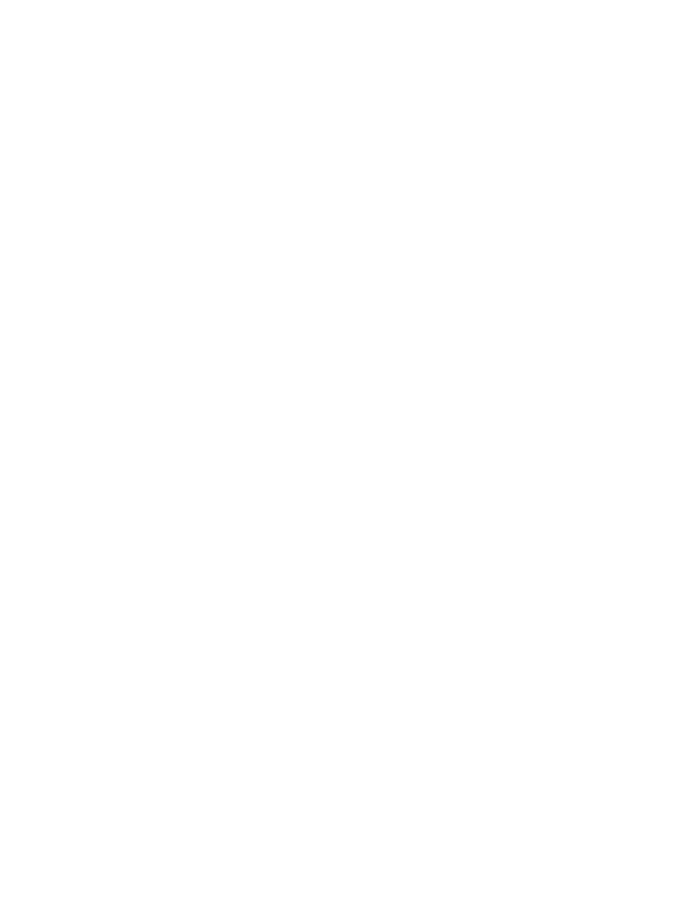
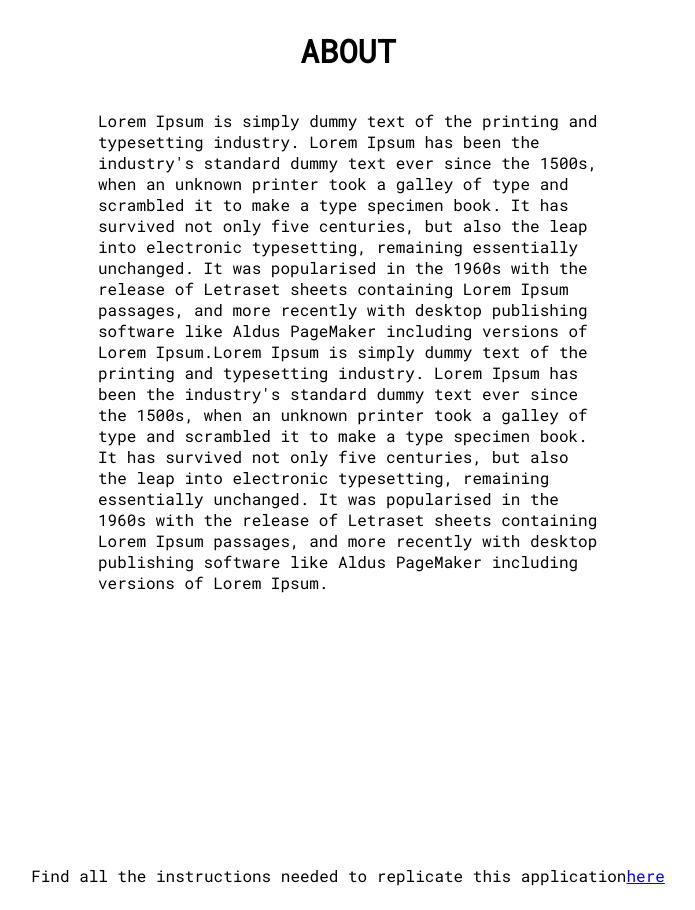
Before and after one commit to LeonardPoissant/Tool-Box, a React (Create React App) app in the folder client/: page /About in a window 1280 px wide. Shown: the whole page, without its empty margins (292-987 px from the left). Before the commit the page ends 800 px from the top, so only its background shows below. Built offline with nearby package versions, Linux system fonts and the light colour scheme.

Commit message:
UX per client request

```diff
--- /dev/null
+++ b/client/src/Components/About.js
@@ -0,0 +1,53 @@
+import React from "react";
+
+import styled from "styled-components";
+
+const About = () => {
+  return (
+    <Wrapper>
+      <h1> ABOUT</h1>
+
+      <Paragraph>
+        Lorem Ipsum is simply dummy text of the printing and typesetting
+        industry. Lorem Ipsum has been the industry's standard dummy text ever
+        since the 1500s, when an unknown printer took a galley of type and
+        scrambled it to make a type specimen book. It has survived not only five
+        centuries, but also the leap into electronic typesetting, remaining
+        essentially unchanged. It was popularised in the 1960s with the release
+        of Letraset sheets containing Lorem Ipsum passages, and more recently
+        with desktop publishing software like Aldus PageMaker including versions
+        of Lorem Ipsum.Lorem Ipsum is simply dummy text of the printing and
+        typesetting industry. Lorem Ipsum has been the industry's standard dummy
+        text ever since the 1500s, when an unknown printer took a galley of type
+        and scrambled it to make a type specimen book. It has survived not only
+        five centuries, but also the leap into electronic typesetting, remaining
+        essentially unchanged. It was popularised in the 1960s with the release
+        of Letraset sheets containing Lorem Ipsum passages, and more recently
+        with desktop publishing software like Aldus PageMaker including versions
+        of Lorem Ipsum.
+      </Paragraph>
+
+      <Instructions>
+        Find all the instructions needed to replicate this application
+        <a href="https://github.com/LeonardPoissant/Tool-Box">here</a>
+      </Instructions>
+    </Wrapper>
+  );
+};
+
+const Wrapper = styled.div`
+  display: flex;
+  flex-direction: column;
+  align-items: center;
+  justify-content: space-around;
+`;
+
+const Paragraph = styled.p`
+  width: 500px;
+`;
+
+const Instructions = styled.p`
+  padding-top: 240px;
+`;
+
+export default About;
--- /dev/null
+++ b/client/src/Components/App.css
@@ -0,0 +1,5 @@
+@import url("https://fonts.googleapis.com/css2?family=Roboto+Mono&display=swap");
+
+.wrapper {
+  font-family: "Roboto Mono", monospace;
+}
--- a/client/src/Components/App.js
+++ b/client/src/Components/App.js
@@ -4,24 +4,30 @@ import { BrowserRouter, Switch, Route } from "react-router-dom";
 import ToolBox from "./MyToolbox";
 import HaikuGenerator from "./HaikuGenerator";
 import CreateHaikuDatabase from "./HaikuDataBase";
-import Header from "./Header";
+import About from "./About";
+
+import "./App.css";
 
 function App() {
   return (
+    <div className="wrapper">
       <BrowserRouter>
-      <Header />
         <Switch>
           <Route exact path="/">
             <ToolBox />
           </Route>
-        <Route path="/HaikuGenerator/">
+          <Route path="/HaikuGenerator/:id">
             <HaikuGenerator />
           </Route>
-        <Route path="/CreateMyHaikuDataBase">
+          <Route path="/CreateMyHaikuDataBase/:id">
             <CreateHaikuDatabase />
+          </Route>
+          <Route path="/About">
+            <About />
           </Route>
         </Switch>
       </BrowserRouter>
+    </div>
   );
 }
 
--- a/client/src/Components/HaikuDataBase.js
+++ b/client/src/Components/HaikuDataBase.js
@@ -1,5 +1,7 @@
-import React, { useContext, useState } from "react";
+import React, { useContext, useState, useEffect } from "react";
+import { Link } from "react-router-dom";
 import styled from "styled-components";
+import { useHistory } from "react-router-dom";
 
 import { HaikuContext } from "../HaikuContext/HaikuDataBaseContext";
 
@@ -13,50 +15,69 @@ const CreateHaikuDatabase = () => {
     haikuDb,
   } = useContext(HaikuContext);
 
+  const history = useHistory();
+
   // handle input change
 
-  console.log("haikuDb", haikuDb);
+  useEffect(() => {
+    setHaikuDataBaseName(sessionStorage.getItem("haikuDataBaseName"));
+  });
+
+  console.log("haikuDataBaseName", haikuDataBaseName);
 
   //handle adding new input fields
 
+  //handleCreateHaikuDatabase(),
+  //history.push(`/HaikuGenerator/${haikuDataBaseName}`);
+
   return (
     <Wrapper>
+      <DbName>{haikuDataBaseName}</DbName>
       <HaikuDataBaseForm onSubmit={(e) => handleCreateHaikuDatabase(e)}>
-        <input
-          type="text"
-          placeholder="Choose your haiku data base name"
-          value={haikuDataBaseName}
-          onChange={(e) => setHaikuDataBaseName(e.target.value)}
-        ></input>
-
         <InputsWrapper>
           <VerseWrapper>
             <VerseInput
               type="text"
               placeholder="type in a verse"
               value={haikuArray}
+              minLength="2"
+              maxLength="28"
               onChange={(e) => setHaikuArray(e.target.value)}
             ></VerseInput>
           </VerseWrapper>
         </InputsWrapper>
-
+        <Instructions>
+          Verses should be between 2 and 28 characters long.. Submit at least 3
+          different verses
+        </Instructions>
         <SubmitHaikuDbButton type="submit">Submit Verses</SubmitHaikuDbButton>
       </HaikuDataBaseForm>
+      <ToGenerator to={`/HaikuGenerator/${haikuDataBaseName}`}>
+        Generate Haiku
+      </ToGenerator>
     </Wrapper>
   );
 };
 
 const Wrapper = styled.div`
   display: flex;
-  justify-content: center;
+  flex-direction: column;
+  justify-content: space-around;
   align-items: center;
   height: 80vh;
+`;
+
+const DbName = styled.div`
+  text-decoration: underline;
+  font-size: 25px;
 `;
 
 const HaikuDataBaseForm = styled.form`
   display: flex;
   flex-direction: column;
-  justify-content: center;
+  justify-content: space-around;
+  align-items: center;
+  height: 300px;
 `;
 
 const InputsWrapper = styled.div`
@@ -72,19 +93,32 @@ const VerseWrapper = styled.div`
 const VerseInput = styled.input`
   padding: 5px;
   margin: 5px;
-  width: 300px;
+  width: 400px;
+  text-align: center;
+  outline: none;
 `;
 
-const AddRemoveWrapper = styled.div`
-  display: flex;
-  align-items: center;
-  justify-content: space-between;
+const Instructions = styled.div`
+  padding-bottom: 100px;
+  color: rgb(204, 204, 204);
 `;
-
-const Button = styled.button``;
 
 const SubmitHaikuDbButton = styled.button`
   padding: 10px;
+  border: none;
+  outline: none;
+  background-color: white;
+  text-decoration: underline;
+  font-size: 25px;
+  :hover {
+    cursor: pointer;
+  }
+`;
+
+const ToGenerator = styled(Link)`
+  color: black;
+  text-decoration: underline;
+  font-size: 25px;
 `;
 
 export default CreateHaikuDatabase;
--- a/client/src/Components/HaikuGenerator.js
+++ b/client/src/Components/HaikuGenerator.js
@@ -1,4 +1,4 @@
-import React, { useContext } from "react";
+import React, { useState, useContext } from "react";
 
 import styled, { keyframes } from "styled-components";
 
@@ -6,14 +6,29 @@ import { HaikuGeneratorContext } from "../HaikuContext/HaikuGeneratorContext";
 import { HaikuContext } from "../HaikuContext/HaikuDataBaseContext";
 
 const HaikuGenerator = () => {
-  const { generatedHaiku, generateNewHaiku, animating } = useContext(
-    HaikuGeneratorContext
-  );
+  //const { generatedHaiku, generateNewHaiku, animating } = useContext(
+  // HaikuGeneratorContext
+  //);
+  const { haikuDb } = useContext(HaikuContext);
 
-  const { haikuDb } = useContext(HaikuContext);
-  if (haikuDb.haikuDataBase != undefined) {
+  const [generatedHaiku, setGeneratedHaiku] = useState([]);
+  const [animating, setAnimating] = useState(false);
+
+  //https://toolzbox.herokuapp.com/allHaikus
+
+  const generateNewHaiku = async () => {
+    fetch(`/allHaikus/${haikuDb._id}`)
+      .then((res) => res.json())
+      .then((randomHaiku) => {
+        setGeneratedHaiku(randomHaiku.dataBaseArray);
+        setAnimating(true);
+      });
+    setAnimating(false);
+  };
+
+  /*if (haikuDb.haikuDataBase != undefined) {
     console.log("HAIKUDB", haikuDb.haikuDataBase.haikuDataBaseName);
-  }
+  }*/
 
   return (
     <div>
@@ -37,7 +52,7 @@ const HaikuGenerator = () => {
             <> </>
           )}
         </HaikuDisplay>
-        <Generate onClick={() => generateNewHaiku()}>GENERATE</Generate>
+        <Generate onClick={() => generateNewHaiku()}>Generate Haiku</Generate>
       </HaikuWrapper>
     </div>
   );
@@ -80,9 +95,15 @@ const HaikuVerse = styled.div`
 
 const Generate = styled.button`
   position: sticky;
-  padding: 25px;
-  border-style: solid;
-  text-decoration: none;
+  padding: 10px;
+  border: none;
+  outline: none;
+  background-color: white;
+  text-decoration: underline;
+  font-size: 25px;
+  :hover {
+    cursor: pointer;
+  }
 `;
 
 export default HaikuGenerator;
--- a/client/src/Components/Header.js
+++ b/client/src/Components/Header.js
@@ -12,9 +12,11 @@ const Header = () => {
   const [createPageHeader, setCreatePageHeader] = useState(false);
   const { haikuDb } = useContext(HaikuContext);
 
+  console.log("IN HEADER", haikuDb._id);
+
   const location = useLocation();
 
-  useEffect(() => {
+  /*useEffect(() => {
     const getLocation = () => {
       if (location.pathname === "/HaikuGenerator") {
         return (
@@ -37,10 +39,19 @@ const Header = () => {
       }
     };
     getLocation();
-  }, [location.pathname]);
+  }, [location.pathname]); */
 
   return (
-    <Wrapper>
+    <>
+      <ChangePageWrapper to={`/HaikuGenerator/${haikuDb._id}`}>
+        <ArrowBackIcon />
+        <LinkTo>Generator</LinkTo>
+      </ChangePageWrapper>
+    </>
+  );
+};
+{
+  /*<Wrapper>
       {location.pathname === "/HaikuGenerator" ? (
         <>
           <ChangePageWrapper to={"/"}>
@@ -68,9 +79,8 @@ const Header = () => {
       ) : (
         <></>
       )}
-    </Wrapper>
-  );
-};
+      </Wrapper> */
+}
 
 const Wrapper = styled.div`
   height: 10vh;
--- a/client/src/Components/MyToolbox.js
+++ b/client/src/Components/MyToolbox.js
@@ -1,14 +1,60 @@
-import React from "react";
+import React, { useContext, useState, useEffect } from "react";
 
 import { Link } from "react-router-dom";
 
 import styled from "styled-components";
 
+import { HaikuContext } from "../HaikuContext/HaikuDataBaseContext";
+
 const ToolBox = () => {
+  const { haikuDataBaseName, setHaikuDataBaseName } = useContext(HaikuContext);
+  const [allowStart, setAllowStart] = useState(false);
+
+  const { a, setA } = useState("false");
+
+  console.log("a", a);
+
+  const saveContent = (haikuDataBaseName) => {
+    window.sessionStorage.setItem("haikuDataBaseName", haikuDataBaseName);
+  };
+
+  const onChange = (e) => {
+    setHaikuDataBaseName(e);
+    saveContent(e);
+    setAllowStart(true);
+  };
+  /* useEffect(() => {
+    if (haikuDataBaseName.length > 0) {
+      setAllowStart(true);
+    }
+  }, []);*/
+
+  console.log("ALLOW", allowStart);
+
   return (
     <div>
       <ToolsWrapper>
-        <Tool to={"/HaikuGenerator"}>HAIKU GENERATOR</Tool>
+        <h1>Haiku Generator</h1>
+        <Wrapper>
+          <DbName
+            type="text"
+            placeholder="Choose your haiku data base name"
+            value={haikuDataBaseName}
+            onChange={(e) => onChange(e.target.value)}
+          ></DbName>
+          <GuideLine>
+            You can create a new data-base or use an existing one you have been
+            using until now.
+          </GuideLine>
+        </Wrapper>
+        <Start
+          to={`/CreateMyHaikuDataBase/${haikuDataBaseName}`}
+          style={!allowStart ? { pointerEvents: "none" } : null}
+        >
+          <div>Start</div>
+        </Start>
+        <div></div>
+        <About to={"/About"}>About</About>
       </ToolsWrapper>
     </div>
   );
@@ -16,15 +62,41 @@ const ToolBox = () => {
 
 const ToolsWrapper = styled.div`
   display: flex;
-  justify-content: center;
-  align-items: center; ;
+  flex-direction: column;
+  justify-content: space-around;
+  align-items: center;
+  height: 100vh;
 `;
 
-const Tool = styled(Link)`
-  color: black;
-  text-decoration: none;
-  border-style: solid;
-  padding: 50px;
+const Wrapper = styled.div`
+  display: flex;
+  flex-direction: column;
+  align-items: center;
 `;
 
+const DbName = styled.input`
+  width: 300px;
+  text-align: center;
+  height: 20px;
+`;
+
+const GuideLine = styled.div`
+  padding-top: 10px;
+  color: rgb(204, 204, 204);
+`;
+
+const Start = styled(Link)`
+  display: flex;
+  align-items: stretch;
+  justify-content: center;
+  color: black;
+  text-decoration: underline;
+  font-size: 25px;
+`;
+
+const About = styled(Link)`
+  color: black;
+  text-decoration: underline;
+  font-size: 15px;
+`;
 export default ToolBox;
```
Also changed, not shown: 2 other files (tests, documents, lock files or other folders). Lines whose indentation alone changed are shown as unchanged.
